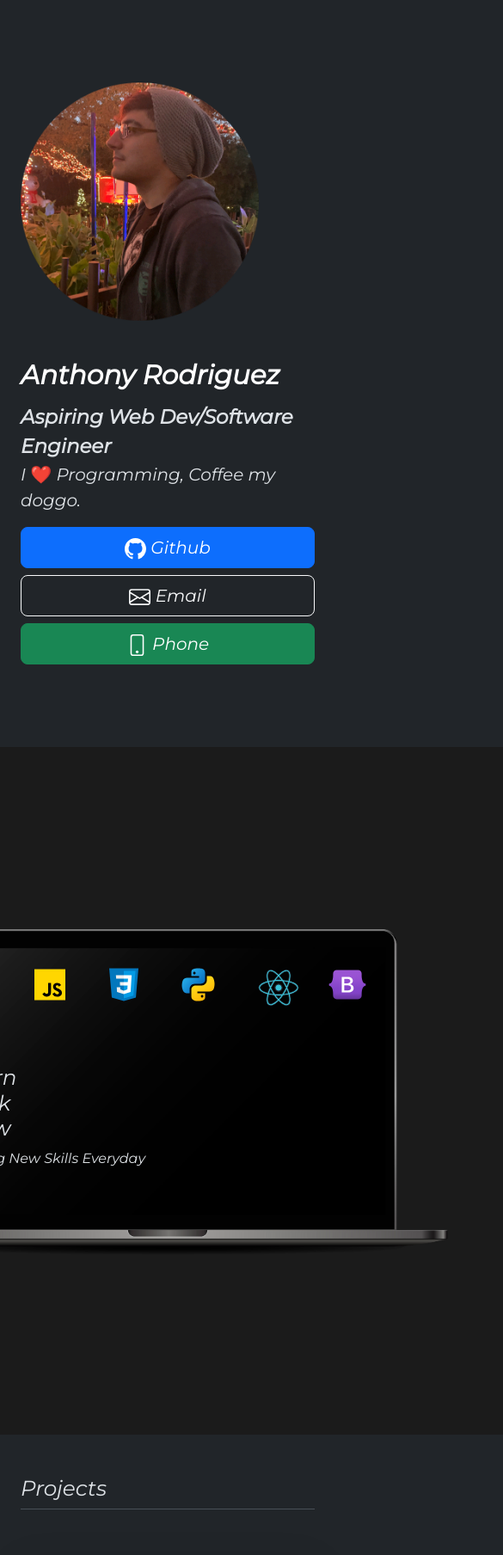
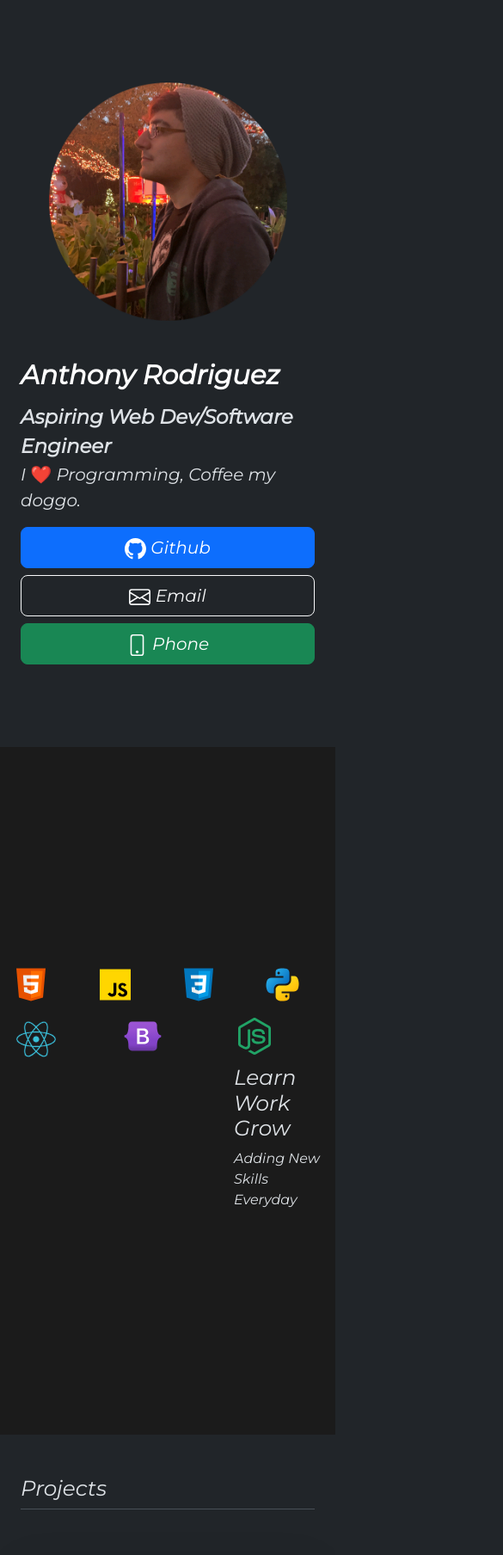
Before and after one commit to Sl33pySage/Personal, a plain HTML site: page index.html in a window 390 px wide. Shown: the top 1809 px of the page at 86% size, 585 px wide, since content can reach past the window. Drawn offline with nearby package versions, Linux system fonts and the light colour scheme; grey boxes are pictures that could not be loaded; a web font is replaced by a local one.

Commit message:
Add files via upload

```diff
--- a/index.html
+++ b/index.html
@@ -56,7 +56,7 @@
 
 
 
-        <div id="tech" class="container-fluid">
+        <div id="tech" class="container">
             <img src="./4122501_89350.jpg" height="800px" alt="">
             <div id="skills" class="container">
                 <div class="row">
@@ -174,14 +174,13 @@
         </div>
 
 
-        <div class="work">
-            <div class="container px-4 py-5" id="custom-cards">
+
+        <div id="work" class="container px-4 py-5" id="custom-cards">
             <h2 class="pb-2 border-bottom">Projects</h2>
 
             <div class="row row-cols-1 row-cols-lg-3 align-items-stretch g-4 py-5">
                 <div class="col">
-                        <div id="firstcard"
-                            class="card card-cover h-100 overflow-hidden text-bg-dark rounded-4 shadow-lg">
+                    <div id="firstcard" class="card card-cover h-100 overflow-hidden text-bg-dark rounded-4 shadow-lg">
                         <div class="d-flex flex-column h-100 p-5 pb-3 text-white text-shadow-1">
                             <h3 class="pt-5 mt-5 mb-4 display-6 lh-1 fw-bold">Portfolio website for client</h3>
                             <ul class="d-flex list-unstyled mt-auto">
@@ -262,8 +261,9 @@
                 </div>
             </div>
         </div>
-        </div>
+
     </body>
+
 </html>
 
 
--- a/style.css
+++ b/style.css
@@ -1,4 +1,5 @@
 body {
+
 
     /* font-family: 'Lugrasimo', cursive; */
 
@@ -16,8 +17,6 @@ body {
 
 #tech {
     display: flex;
-    justify-items: center;
-    justify-items: center;
     justify-content: center;
     background-color: #1B1B1B;
 }
@@ -76,3 +75,29 @@ span {
 #firstcard:hover {
     opacity: 33%;
 }
+
+
+@media (max-width: 600px) {
+    #heropage>div {
+        position: relative;
+        justify-content: center;
+    }
+
+
+
+    #skills {
+        width: fit-content;
+    }
+}
+
+/* *, ::before, ::after {
+    outline:1px solid red;
+  } */
+
+
+  @media (max-width: 820px) {
+    #tech>img {
+        visibility: hidden;
+        width: inherit;
+    }
+  }
```
Lines whose indentation alone changed are shown as unchanged.
